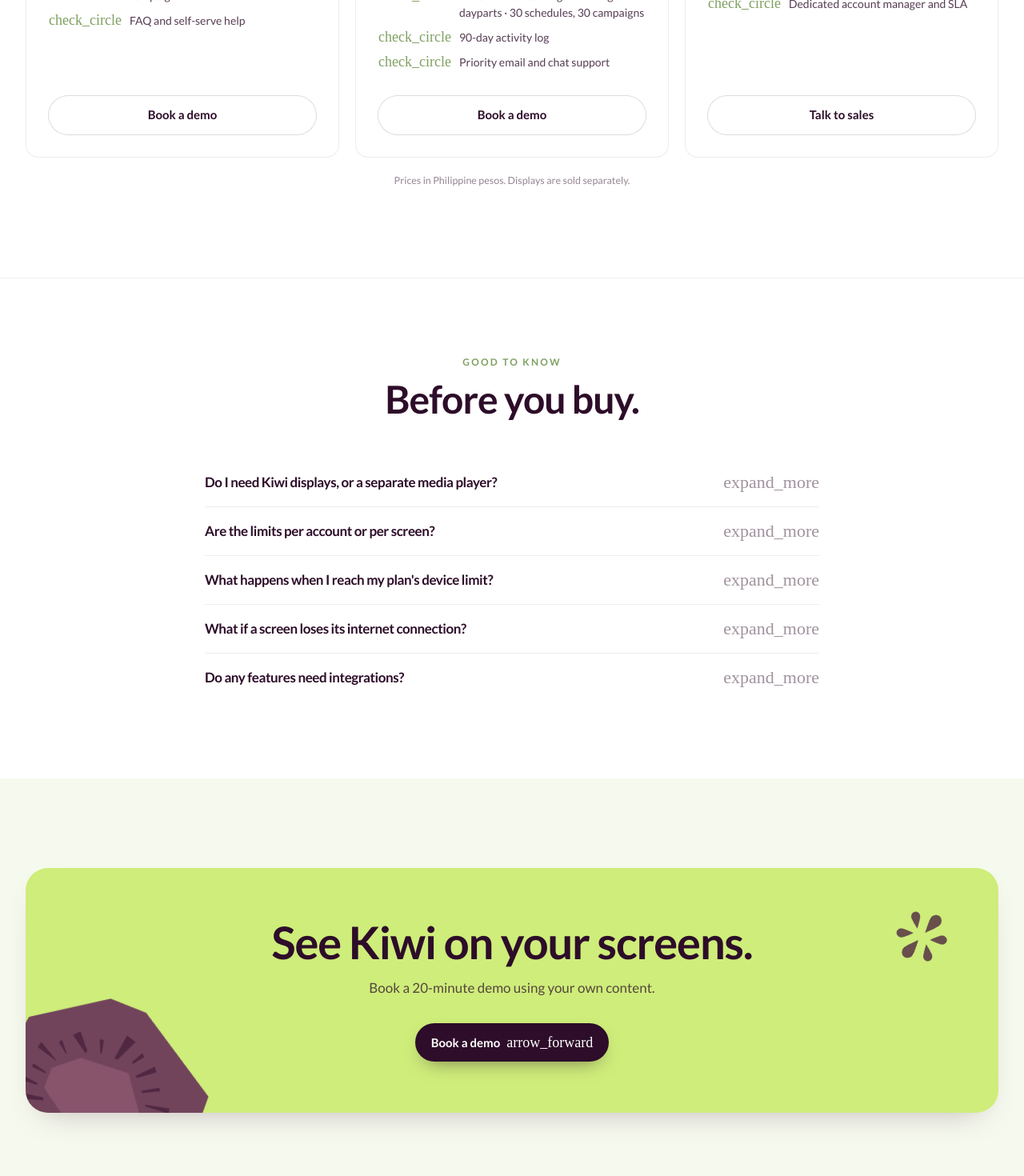
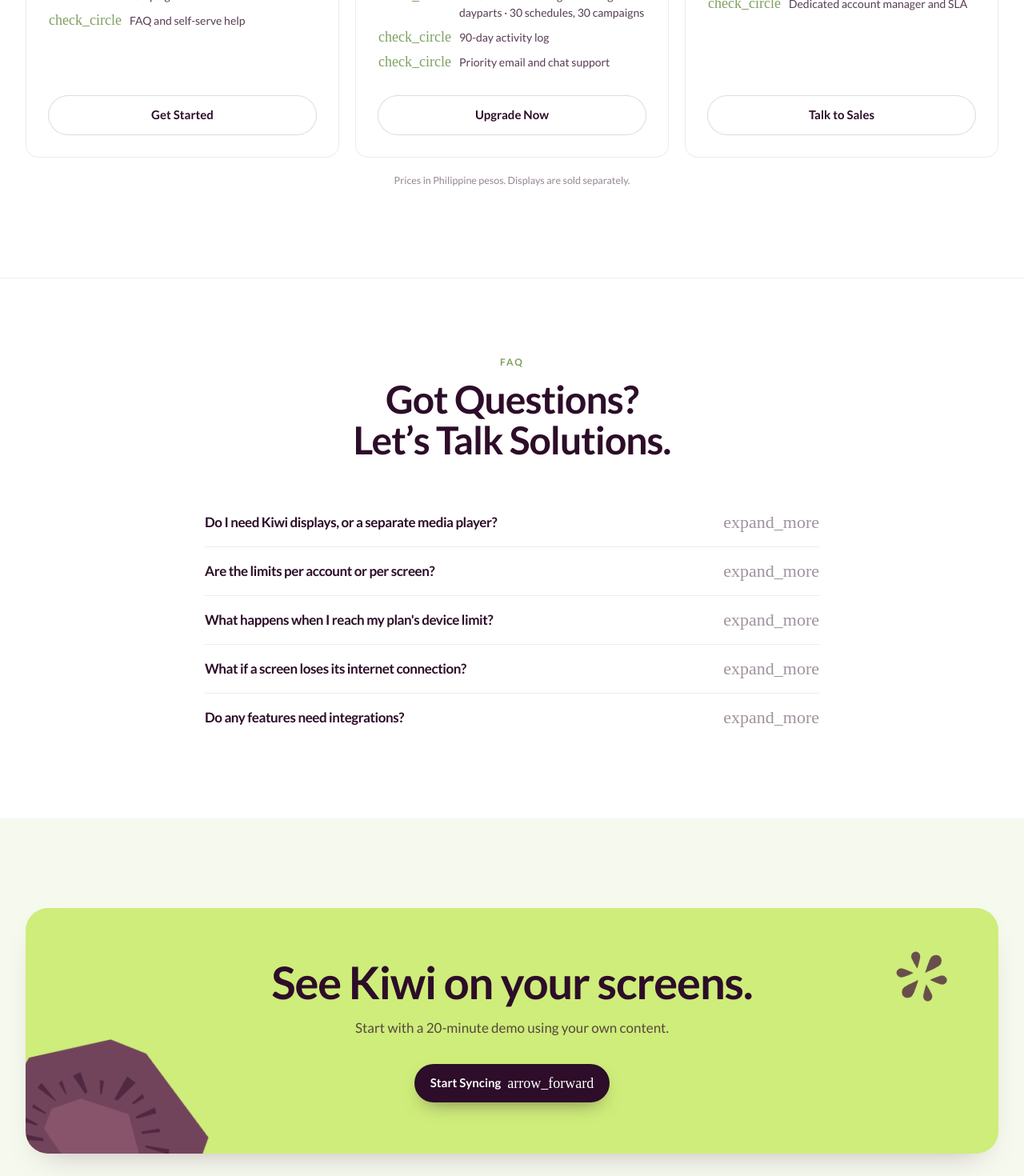
Before and after one commit to Wilson-Works-PH/kiwi-display-sync, a React (Vite) app: page / in a window 1280 px wide. Shown: the part 6620-8090 px from the top of the page at 80% size. Built offline with nearby package versions, Linux system fonts and the light colour scheme.

Commit message:
website update

```diff
--- a/src/concept-c/CFaq.tsx
+++ b/src/concept-c/CFaq.tsx
@@ -53,7 +53,18 @@
       className="scroll-mt-14 border-t border-plum-950/[0.06] bg-white py-14 lg:scroll-mt-20 lg:py-24"
     >
       <div className="mx-auto max-w-[1280px] px-5 sm:px-8">
-        <SectionHead eyebrow="Good to know" title="Before you buy." />
+        {/* The break is explicit: left to wrap on its own, "Let’s" is orphaned at the
+            end of line 1 at every width the heading wraps at (390: 294px of 335). */}
+        <SectionHead
+          eyebrow="FAQ"
+          title={
+            <>
+              Got Questions?
+              <br />
+              Let’s Talk Solutions.
+            </>
+          }
+        />
         <dl className="mx-auto mt-8 max-w-3xl divide-y divide-plum-950/[0.08] lg:mt-12">
           {QA.map(([q, a], i) => {
             const open = openSet.has(i);
--- a/src/concept-c/CSections.tsx
+++ b/src/concept-c/CSections.tsx
@@ -1112,7 +1112,7 @@
         "Manual scheduling · 10 schedules, 10 campaigns",
         "FAQ and self-serve help",
       ],
-      cta: "Book a demo",
+      cta: "Get Started",
     },
     {
       name: "Pro",
@@ -1129,7 +1129,7 @@
         "90-day activity log",
         "Priority email and chat support",
       ],
-      cta: "Book a demo",
+      cta: "Upgrade Now",
     },
     {
       name: "Enterprise",
@@ -1145,7 +1145,7 @@
         "Full audit trail",
         "Dedicated account manager and SLA",
       ],
-      cta: "Talk to sales",
+      cta: "Talk to Sales",
     },
   ];
   return (
@@ -1245,7 +1245,7 @@
             See Kiwi on your screens.
           </h2>
           <p className="relative mx-auto mt-3 max-w-xl text-[15.5px] text-plum-950/75 lg:mt-4 lg:text-[17px]">
-            Book a 20-minute demo using your own content.
+            Start with a 20-minute demo using your own content.
           </p>
           {/* One action: pricing sits a scroll above, so "See pricing" went (brief, 2026-09-08). */}
           <div className="relative mt-7 flex flex-col gap-3 sm:flex-row sm:justify-center lg:mt-8">
@@ -1254,7 +1254,7 @@
               variant="secondary"
               className="w-full sm:w-auto"
             >
-              Book a demo
+              Start Syncing
               <Icon name="arrow_forward" size={18} />
             </Button>
           </div>
@@ -1275,7 +1275,7 @@
         ["#demo", "See it in action"],
         ["#features", "Features"],
         ["#pricing", "Pricing"],
-        ["#faq", "Before you buy"],
+        ["#faq", "FAQ"],
       ],
     ],
     [
@@ -1373,7 +1373,9 @@
         </div>
       </div>
       <div className="mx-auto mt-10 flex max-w-[1280px] flex-wrap items-center justify-between gap-3 border-t border-plum-950/[0.08] px-5 pt-6 text-[12.5px] text-plum-950/50 sm:px-8 lg:mt-12">
-        <span>Kiwi Display Sync™ is a trademark of Kiwi Technologies.</span>
+        <span>
+          © {new Date().getFullYear()} Kiwi Technologies. All rights reserved.
+        </span>
       </div>
     </footer>
   );
```
